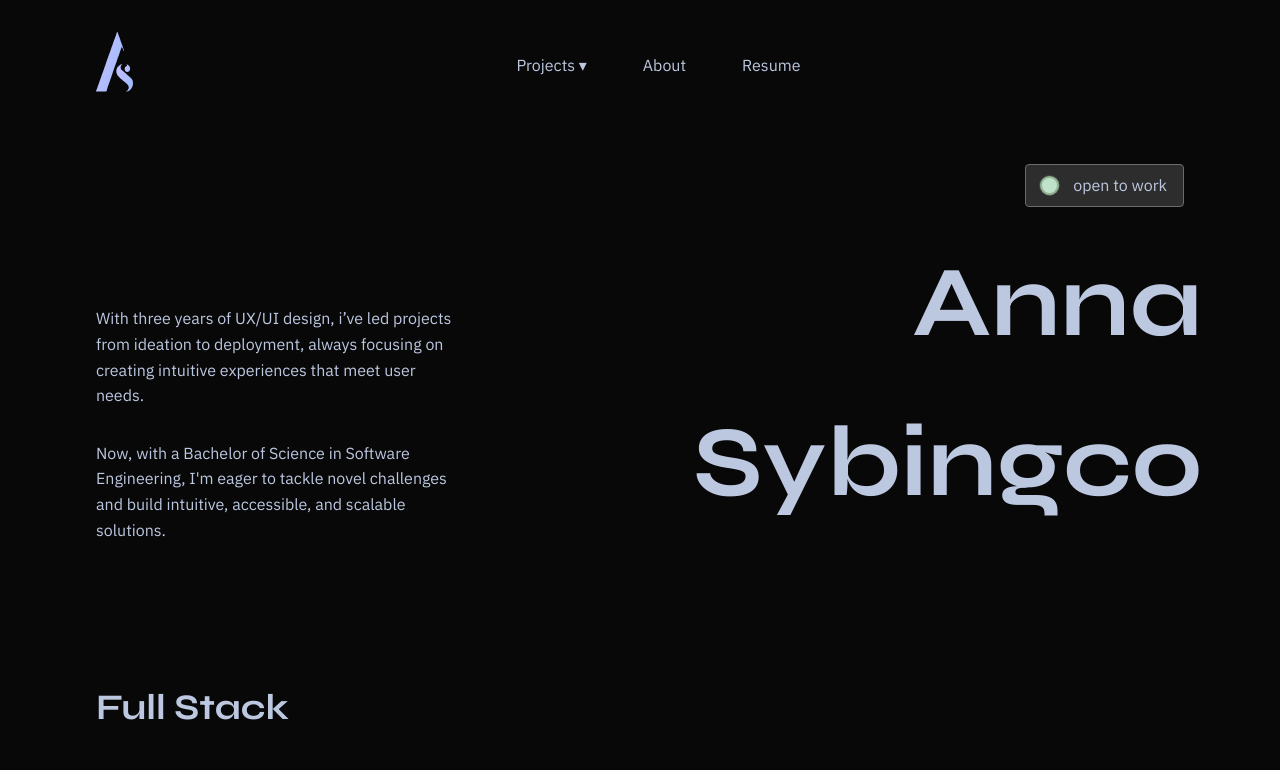
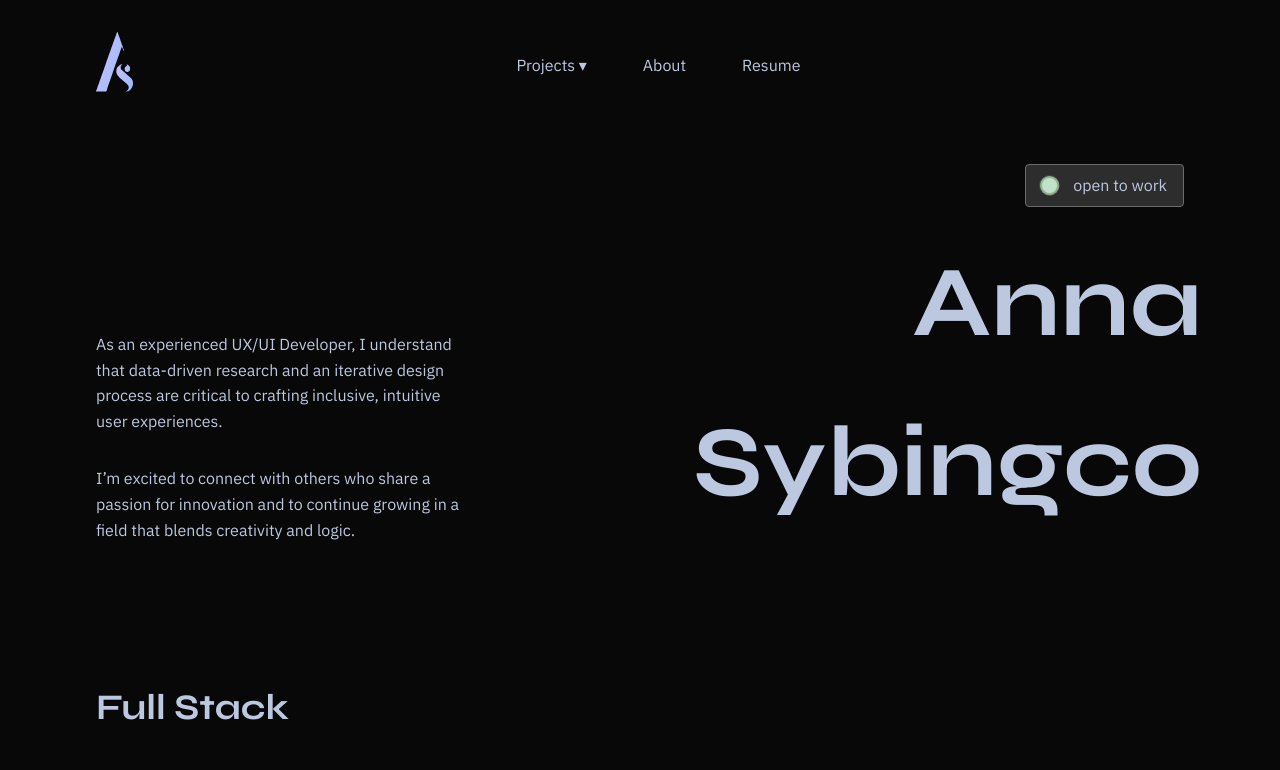
Before and after one commit to amsyb/portfolio, a React (Vite) app: page / in a window 1280 px wide. Shown: the top 770 px of the page. Built offline with nearby package versions, Linux system fonts and the light colour scheme.

Commit message:
updated homepage

```diff
--- a/src/pages/Homepage/Homepage.jsx
+++ b/src/pages/Homepage/Homepage.jsx
@@ -9,14 +9,12 @@ function Homepage() {
         <section className="homepage__copy">
           <div className="homepage__about">
             <p>
-              With three years of UX/UI design, i’ve led projects from ideation
-              to deployment, always focusing on creating intuitive experiences
-              that meet user needs.
+
+As an experienced UX/UI Developer, I understand that data-driven research and an iterative design process are critical to crafting inclusive, intuitive user experiences.
+
             </p>
             <p>
-              Now, with a Bachelor of Science in Software Engineering, I'm eager
-              to tackle novel challenges and build intuitive, accessible, and
-              scalable solutions.
+              I’m excited to connect with others who share a passion for innovation and to continue growing in a field that blends creativity and logic.
             </p>
           </div>
           <div className="homepage__profile">
```
